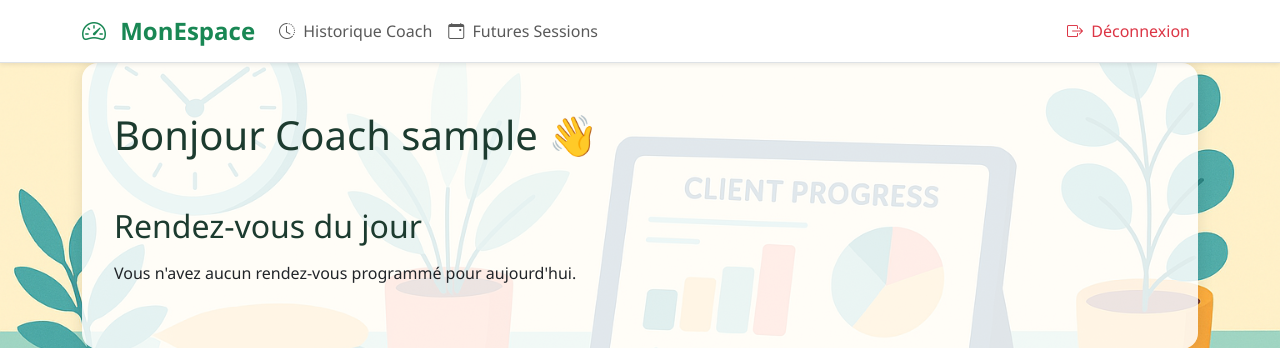
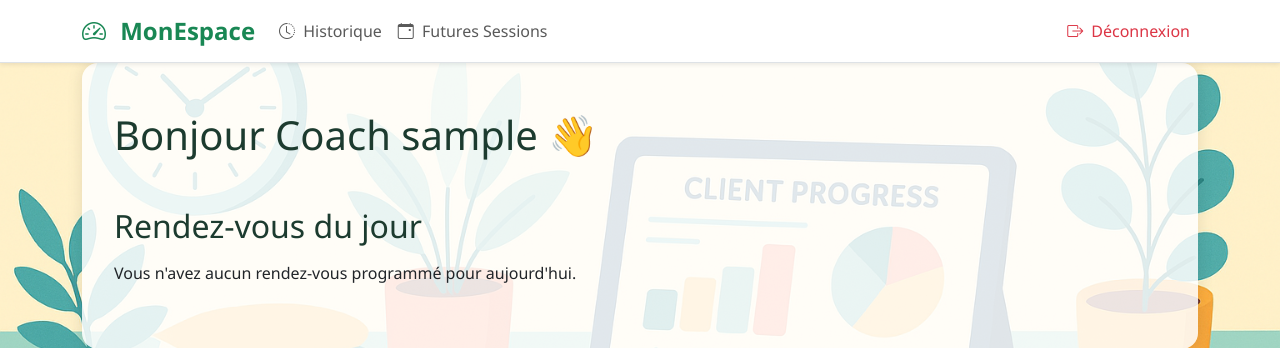
Before and after one commit to benjsant/tp_django_coach_client, a Django app: page /dashboard/coach/ in a window 1280 px wide. Shown: the top 348 px of the page. Run offline with Django 5.2, Linux system fonts and the light colour scheme; the visitor is signed in with stand-in values (Sample User, id 1); data that the repository does not hold is empty; some libraries are stand-ins or nearby versions.

Commit message:
modif dashboard rapide

```diff
--- a/accounts/templates/accounts/dashboard.html
+++ b/accounts/templates/accounts/dashboard.html
@@ -29,7 +29,7 @@
             {% if is_coach %}
               <li class="nav-item">
                 <a class="nav-link" href="{% url 'seances:historique_coach' %}">
-                  <i class="bi bi-clock-history me-1"></i> Historique Coach
+                  <i class="bi bi-clock-history me-1"></i> Historique
                 </a>
               </li>
               <li class="nav-item">
```
